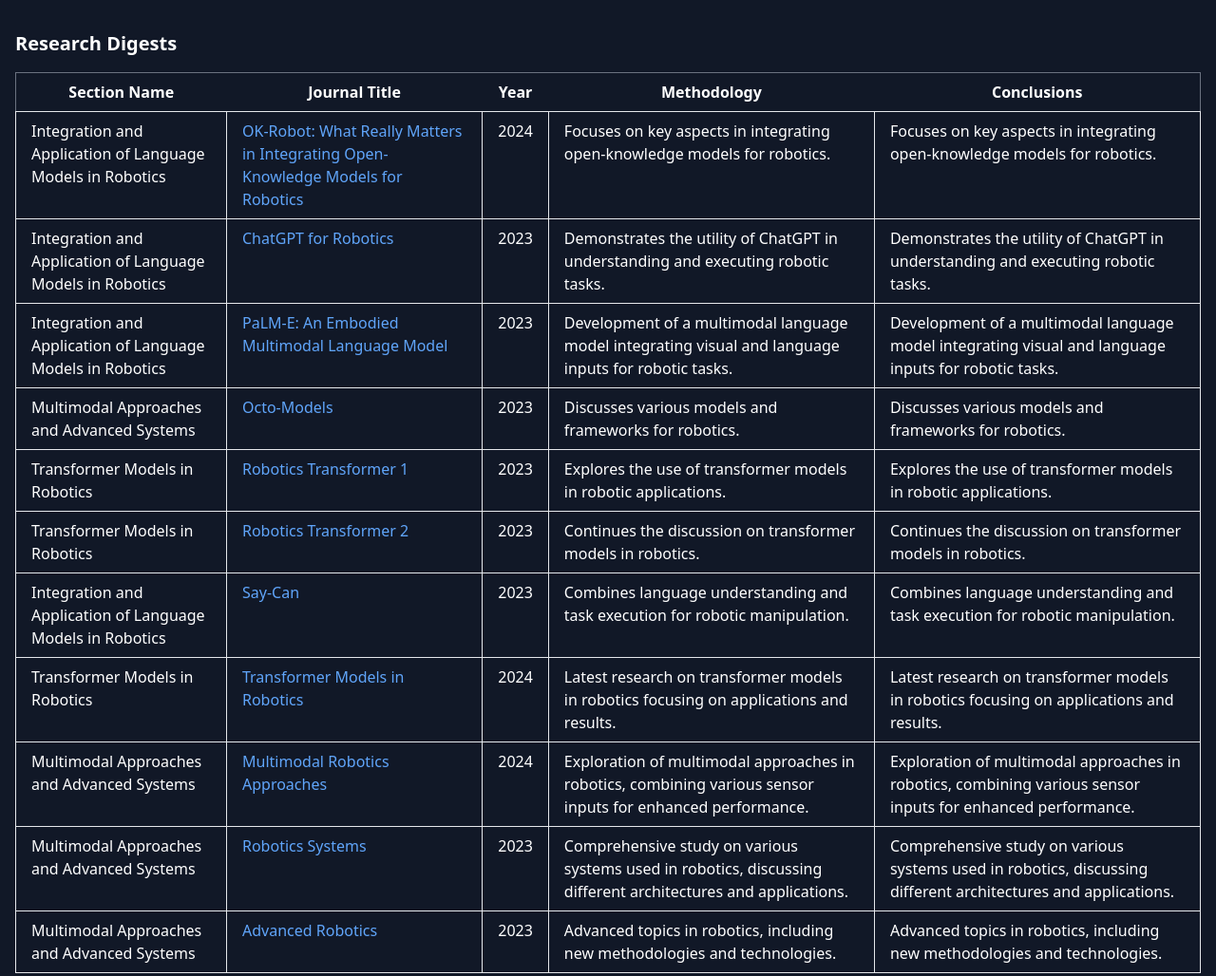
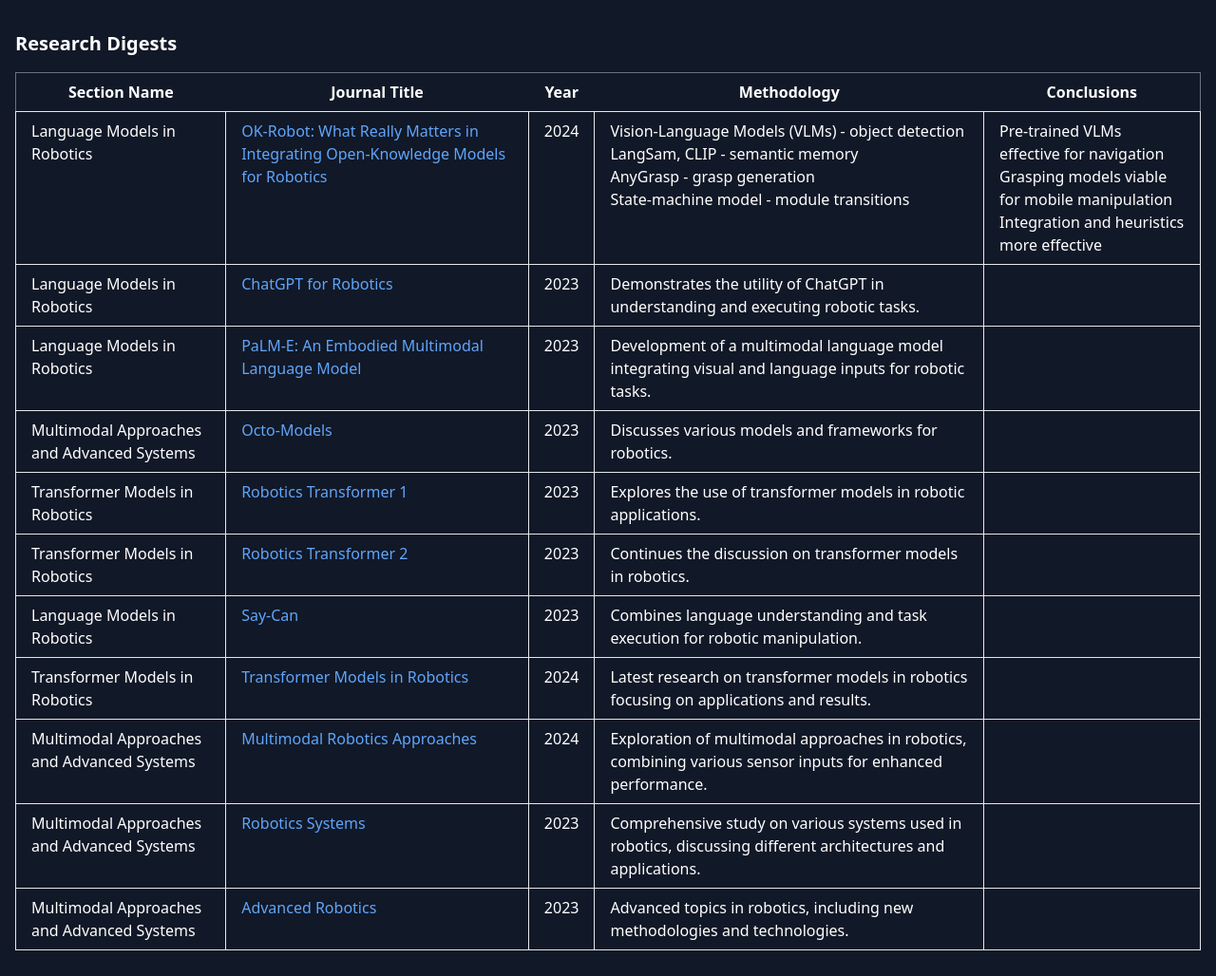
Before and after one commit to Yvonne511/yvonne511.github.io, a plain HTML site: page docs/journals/index.html in a window 1280 px wide. Shown: the whole page at 95% size. Drawn offline with nearby package versions, Linux system fonts and the light colour scheme.

Commit message:
Update OK robot journal digest

```diff
--- a/docs/journals/digests.json
+++ b/docs/journals/digests.json
@@ -2,78 +2,98 @@
     {
         "title": "OK-Robot: What Really Matters in Integrating Open-Knowledge Models for Robotics",
         "link": "https://arxiv.org/pdf/2401.12202",
-        "section": "Integration and Application of Language Models in Robotics",
+        "section": "Language Models in Robotics",
         "published_date": "2024",
-        "description": "Focuses on key aspects in integrating open-knowledge models for robotics."
+        "description": [
+            "Vision-Language Models (VLMs) - object detection",
+            "LangSam, CLIP - semantic memory",
+            "AnyGrasp - grasp generation",
+            "State-machine model - module transitions"
+        ],
+        "conclusion": [
+            "Pre-trained VLMs effective for navigation",
+            "Grasping models viable for mobile manipulation",
+            "Integration and heuristics more effective"
+        ]
     },
     {
         "title": "ChatGPT for Robotics",
         "link": "https://www.microsoft.com/en-us/research/group/autonomous-systems-group-robotics/articles/chatgpt-for-robotics/",
-        "section": "Integration and Application of Language Models in Robotics",
+        "section": "Language Models in Robotics",
         "published_date": "2023",
-        "description": "Demonstrates the utility of ChatGPT in understanding and executing robotic tasks."
+        "description": ["Demonstrates the utility of ChatGPT in understanding and executing robotic tasks."],
+        "conclusion": []
     },
     {
         "title": "PaLM-E: An Embodied Multimodal Language Model",
         "link": "https://palm-e.github.io/",
-        "section": "Integration and Application of Language Models in Robotics",
+        "section": "Language Models in Robotics",
         "published_date": "2023",
-        "description": "Development of a multimodal language model integrating visual and language inputs for robotic tasks."
+        "description": ["Development of a multimodal language model integrating visual and language inputs for robotic tasks."],
+        "conclusion": []
     },
     {
         "title": "Octo-Models",
         "link": "https://octo-models.github.io/",
         "section": "Multimodal Approaches and Advanced Systems",
         "published_date": "2023",
-        "description": "Discusses various models and frameworks for robotics."
+        "description": ["Discusses various models and frameworks for robotics."],
+        "conclusion": []
     },
     {
         "title": "Robotics Transformer 1",
         "link": "https://robotics-transformer1.github.io/",
         "section": "Transformer Models in Robotics",
         "published_date": "2023",
-        "description": "Explores the use of transformer models in robotic applications."
+        "description": ["Explores the use of transformer models in robotic applications."],
+        "conclusion": []
     },
     {
         "title": "Robotics Transformer 2",
         "link": "https://robotics-transformer2.github.io/",
         "section": "Transformer Models in Robotics",
         "published_date": "2023",
-        "description": "Continues the discussion on transformer models in robotics."
+        "description": ["Continues the discussion on transformer models in robotics."],
+        "conclusion": []
     },
     {
         "title": "Say-Can",
         "link": "https://say-can.github.io/",
-        "section": "Integration and Application of Language Models in Robotics",
+        "section": "Language Models in Robotics",
         "published_date": "2023",
-        "description": "Combines language understanding and task execution for robotic manipulation."
+        "description": ["Combines language understanding and task execution for robotic manipulation."],
+        "conclusion": []
     },
     {
         "title": "Transformer Models in Robotics",
         "link": "https://arxiv.org/pdf/2402.10211",
         "section": "Transformer Models in Robotics",
         "published_date": "2024",
-        "description": "Latest research on transformer models in robotics focusing on applications and results."
+        "description": ["Latest research on transformer models in robotics focusing on applications and results."],
+        "conclusion": []
     },
     {
         "title": "Multimodal Robotics Approaches",
         "link": "https://arxiv.org/pdf/2403.03181",
         "section": "Multimodal Approaches and Advanced Systems",
         "published_date": "2024",
-        "description": "Exploration of multimodal approaches in robotics, combining various sensor inputs for enhanced performance."
+        "description": ["Exploration of multimodal approaches in robotics, combining various sensor inputs for enhanced performance."],
+        "conclusion": []
     },
     {
         "title": "Robotics Systems",
         "link": "https://arxiv.org/pdf/2312.07540",
         "section": "Multimodal Approaches and Advanced Systems",
         "published_date": "2023",
-        "description": "Comprehensive study on various systems used in robotics, discussing different architectures and applications."
+        "description": ["Comprehensive study on various systems used in robotics, discussing different architectures and applications."],
+        "conclusion": []
     },
     {
         "title": "Advanced Robotics",
         "link": "https://arxiv.org/pdf/2311.16098",
         "section": "Multimodal Approaches and Advanced Systems",
         "published_date": "2023",
-        "description": "Advanced topics in robotics, including new methodologies and technologies."
+        "description": ["Advanced topics in robotics, including new methodologies and technologies."],
+        "conclusion": []
     }
 ]
--- a/docs/journals/index.html
+++ b/docs/journals/index.html
@@ -49,6 +49,7 @@
                     //Title
                     const titleCell = document.createElement('td');
                     const link = document.createElement('a');
+                    link.target = "_blank";
                     link.href = entry.link;
                     link.textContent = entry.title;
                     link.className = "text-blue-400 hover:text-blue-600";
@@ -60,11 +61,11 @@
                     yearCell.className = "border px-4 py-2 text-left align-top";
                     //Methodology
                     const methodolCell = document.createElement('td');
-                    methodolCell.textContent = entry.description;
+                    methodolCell.innerText = entry.description.join('\n');
                     methodolCell.className = "border px-4 py-2 text-left align-top";
                     //Conclusion
                     const conclCell = document.createElement('td');
-                    conclCell.textContent = entry.description;
+                    conclCell.innerText = entry.conclusion.join('\n');;
                     conclCell.className = "border px-4 py-2 text-left align-top";
 
                     row.appendChild(sectionCell);
```
